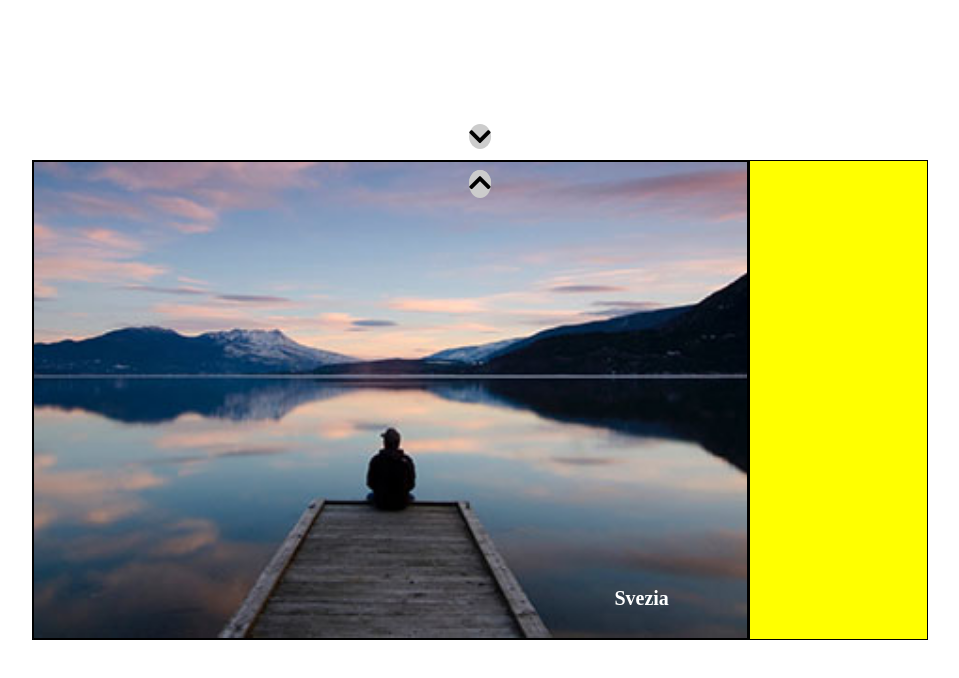
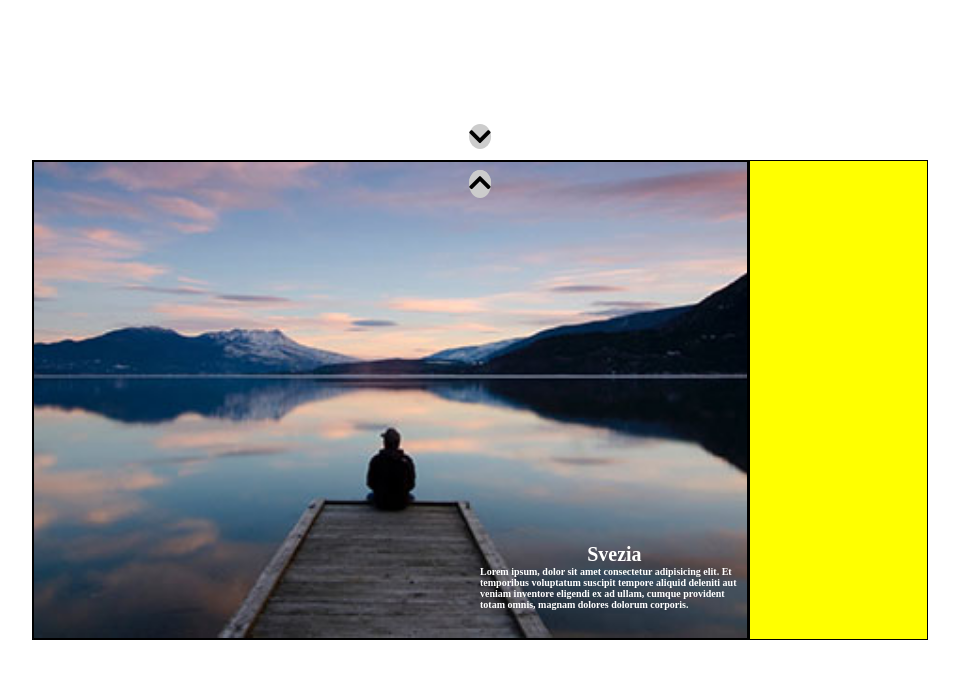
Before and after one commit to WILLIAMFINOCCHIARO/js-array-carousel, a plain HTML site: page index.html in a window 1280 px wide. Shown: the whole page, without its empty margins (160-1119 px from the left). Drawn offline with Linux system fonts and the light colour scheme.

Commit message:
complete

```diff
--- a/css/style.css
+++ b/css/style.css
@@ -38,21 +38,31 @@
 
 /* scritte del contenitore a destra */
 
- .container-under-left {
+ .container-testo {
   position:absolute;
   bottom:30px;
-  left:65%;
+  left:50%;
+  width: 30%;
   display: flex;
   flex-direction: column;
   justify-content: center;
   align-items: center;
  }
 
+
  .titles {
   display: none;
   color:white;
   font-size: 20px;
   font-weight:900;
+}
+
+.texts {
+  display: none;
+  color:white;
+  font-size: 10px;
+  font-weight:900;
+
 }
 
 .activetitles {
--- a/index.html
+++ b/index.html
@@ -18,7 +18,11 @@
       <div class="title"> <div>Svizzera</div> <div>Lorem Ipsum</div></div> -->
 
     </div>
-    <div class="container-under-left"></div>
+    <div class="container-testo">
+      <div class="container-title"></div>
+      <div class="container-under-title"></div>
+    </div>
+
     <div class="container-right">
 
       <!-- <div class="item active"><img src="img/02.jpg" alt="slider"></div>
--- a/js/script.js
+++ b/js/script.js
@@ -1,5 +1,5 @@
 
-// generare ARRAY
+// PRIMO ARRAY
 const imagesArray = [
   'img/01.jpg',
   'img/02.jpg',
@@ -65,7 +65,7 @@ up.addEventListener("click", function() {
   item[activeItem].classList.add("active");
 }});
 
-
+// SECONDO ARRAY
 
 const titlesArray = [
   'Svezia',
@@ -92,7 +92,7 @@ for(i = 0; i<titlesArray.length; i++) {
 console.log(titles);
 
 // inseriamo gli elementi nella posizione desiderata
-let containertitoli = document.querySelector(".container-under-left");
+let containertitoli = document.querySelector(".container-title");
 containertitoli.innerHTML = titles;
 
 // selezioniamo tutti gli item per rendere il primo attivo
@@ -126,3 +126,65 @@ up.addEventListener("click", function() {
 
   title[activeTitle].classList.add("active");
 }});
+
+
+// TERZO ARRAY
+
+const textsArray = [
+  'Lorem ipsum, dolor sit amet consectetur adipisicing elit. Et temporibus voluptatum suscipit tempore aliquid deleniti aut veniam inventore eligendi ex ad ullam, cumque provident totam omnis, magnam dolores dolorum corporis.',
+  'Lorem ipsum',
+  'Lorem ipsum, dolor sit amet consectetur adipisicing elit.',
+  'Lorem ipsum, dolor sit amet consectetur adipisicing elit. Et temporibus voluptatum suscipit tempore aliquid deleniti aut veniam inventore eligendi ex ad ullam,',
+  'Et temporibus voluptatum suscipit tempore aliquid deleniti aut veniam inventore eligendi ex ad ullam,',
+];
+
+
+// generare gli elementi da inserire nell'html
+
+let texts = "";
+
+for(i = 0; i<textsArray.length; i++) {
+  texts +=
+   `
+  <div class="texts">
+   ${textsArray[i]}
+  </div>
+  `;
+}
+
+console.log(texts);
+
+// inseriamo gli elementi nella posizione desiderata
+let containertesti = document.querySelector(".container-under-title");
+containertesti.innerHTML = texts;
+
+// selezioniamo tutti gli item per rendere il primo attivo
+let text = document.getElementsByClassName("texts");
+console.log(text[0]);
+let activeText = 0;
+text[activeText].classList.add("active");
+
+
+down.addEventListener("click", function() {
+
+  if( activeText < textsArray.length -1) {
+  // rimuovere la classe active dall'elemento
+  text[activeText].classList.remove("active");
+  // incrementare l'active di 1
+  activeText++;
+
+  text[activeText].classList.add("active");
+}});
+
+
+
+
+up.addEventListener("click", function() {
+  if( activeText > 0) {
+  // rimuovere la classe active dall'elemento
+  text[activeText].classList.remove("active");
+  // incrementare l'active di 1
+  activeText--;
+
+  text[activeText].classList.add("active");
+}});
```
